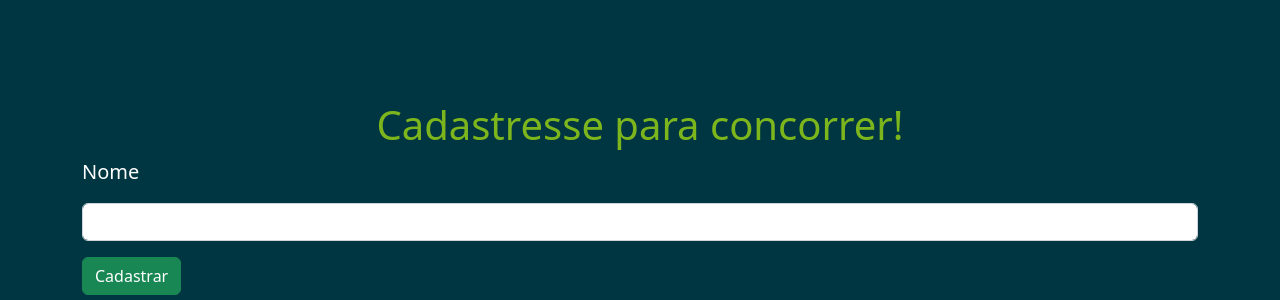
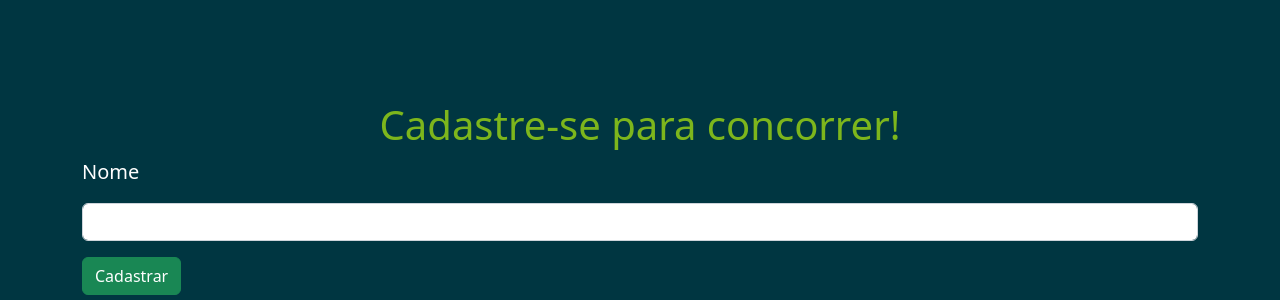
Before and after one commit to leonardogabrielMG/page, a Flask app: page / in a window 1280 px wide. Shown: the part 202-502 px from the top of the page. Run offline with Flask 3, Linux system fonts and the light colour scheme.

Commit message:
Primeiro commit

```diff
--- a/templates/index.html
+++ b/templates/index.html
@@ -26,7 +26,7 @@
   <div class="container">
     <div class="row">
       <div class="col-12 text-center">
-        <h1>Cadastresse para concorrer!</h1>
+        <h1>Cadastre-se para concorrer!</h1>
       </div>
     </div>
     <div class="row">
```
